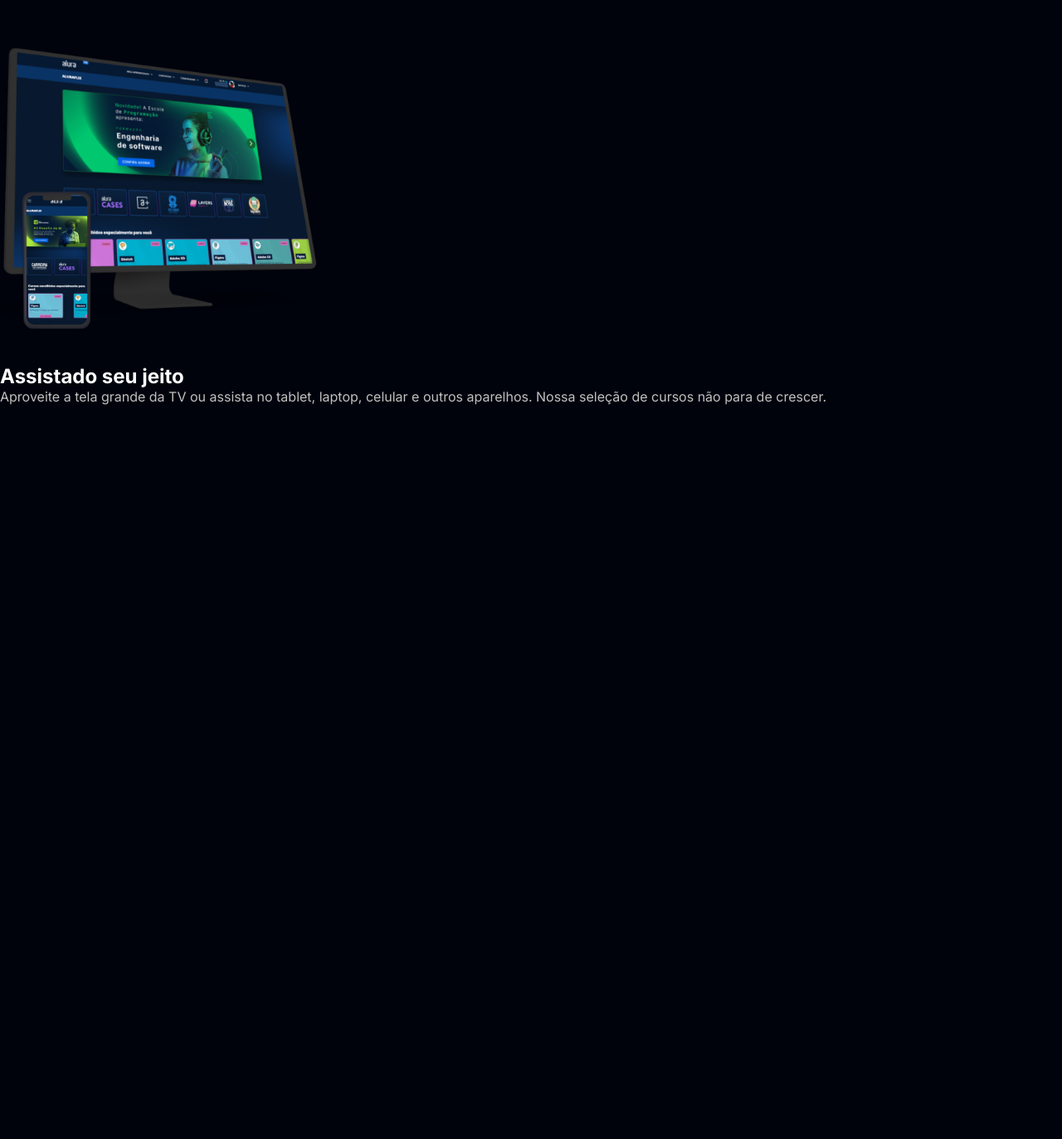
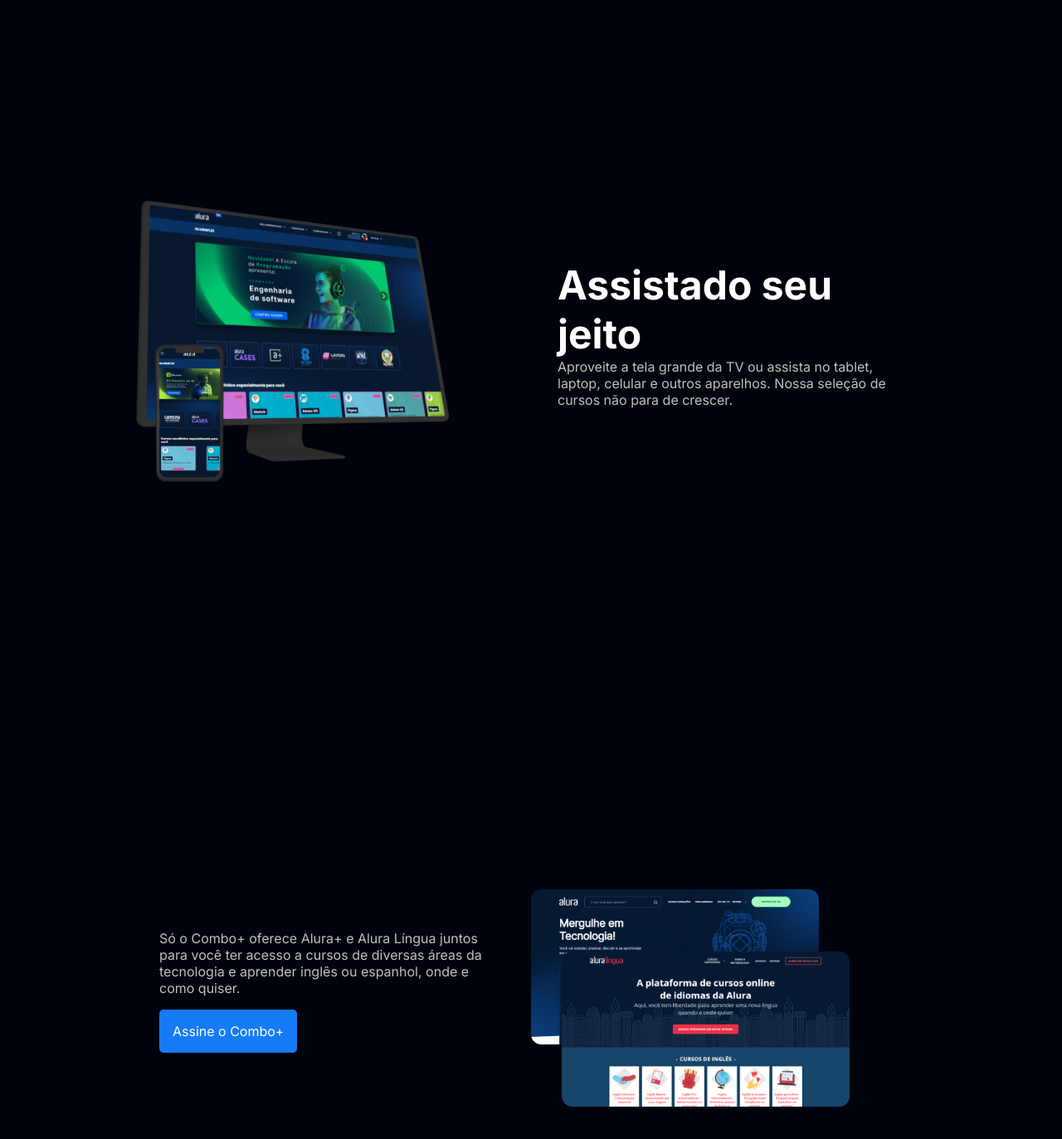
Before and after one commit to anaheinzen/alura-plus-ana, a plain HTML site: page index.html in a window 1280 px wide. Shown: the part 797-2170 px from the top of the page at 83% size. Before the commit the page ends 1285 px from the top, so only its background shows below. Drawn offline with Linux system fonts and the light colour scheme.

Commit message:
Add files via upload

```diff
--- a/index.html
+++ b/index.html
@@ -25,18 +25,23 @@
     </div>
   </section>
 
-<section class="container__secundario">
+<section class="container secundario">
   <img src="Plataformas.png" alt="Um monitor e um celular como alura plus aberto" class="secundario__imagem">
   <div class="container__descricao">
     <h2 class="descricao__titulo">Assistado seu jeito</h2>
 <p class="descricao__texto">Aproveite a tela grande da TV ou assista no tablet, laptop, celular e outros aparelhos. Nossa seleção de cursos não para de crescer.</p>
 
 
-
-
   </div>
 </section>
 
+<section class="container secundario">
+  <div class="container__descricao">
+<p class="descricao__texto">Só o Combo+ oferece Alura+ e Alura Língua juntos para você ter acesso a cursos de diversas áreas da tecnologia e aprender inglês ou espanhol, onde e como quiser. </p>
+ <a href="www.alura.com.br" class="container__botao secundario__botao" >Assine o Combo+</a>
+</div>
+<img src="Telas.png" alt="Tla da Alura Plus e Alura Lingua" class="secundario__imagem">
+</section>
 
 
 </body>
--- a/style.css
+++ b/style.css
@@ -69,7 +69,7 @@
  }
 
  .secundario__imagem{
-    width: 30%;
+    width: 80%;
  }
 
  .secundario{
@@ -77,7 +77,7 @@
     margin: 0 10em;
  }
 
- descricao__titulo{
+ .descricao__titulo{
 font-weight: 700;
 font-size: 48px;
 color: var(--branco-principal);
@@ -88,3 +88,12 @@
  .descricao__texto{
     color: var(--cinza-secundario);
  }
+
+ .secundario__botao{
+    display: inline-block;
+    margin-top: 1em;
+ }
+
+ .container__descricao{
+    padding: 2em;
+ }
```
